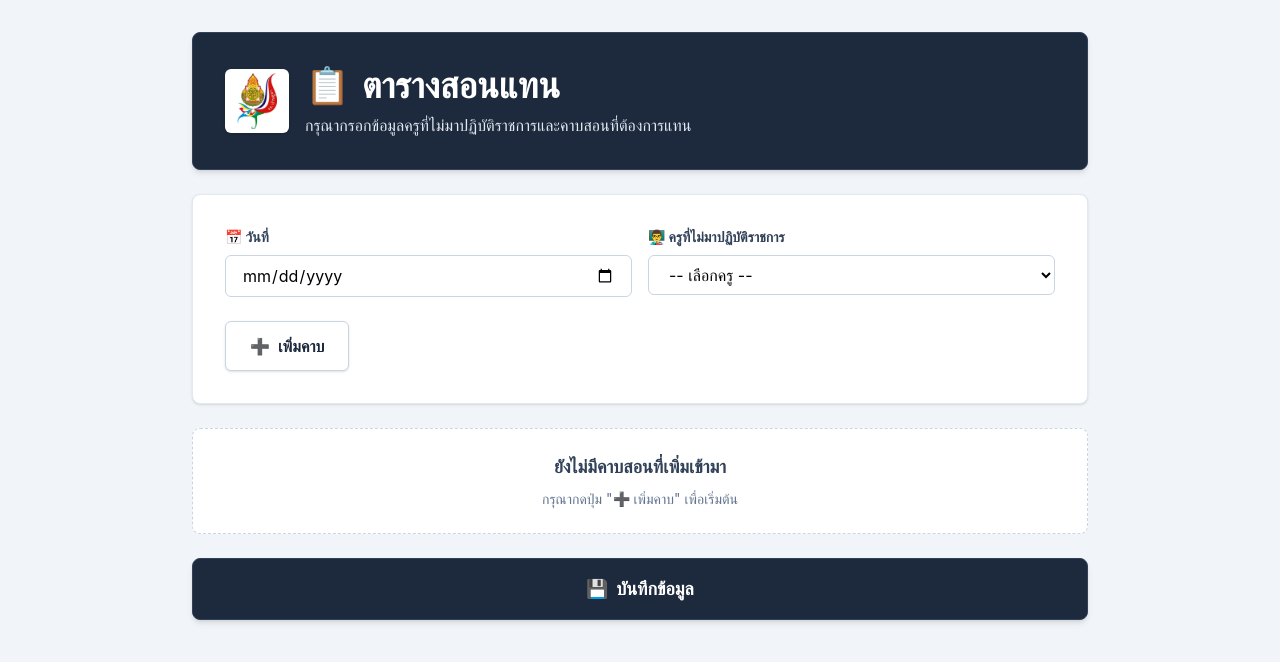
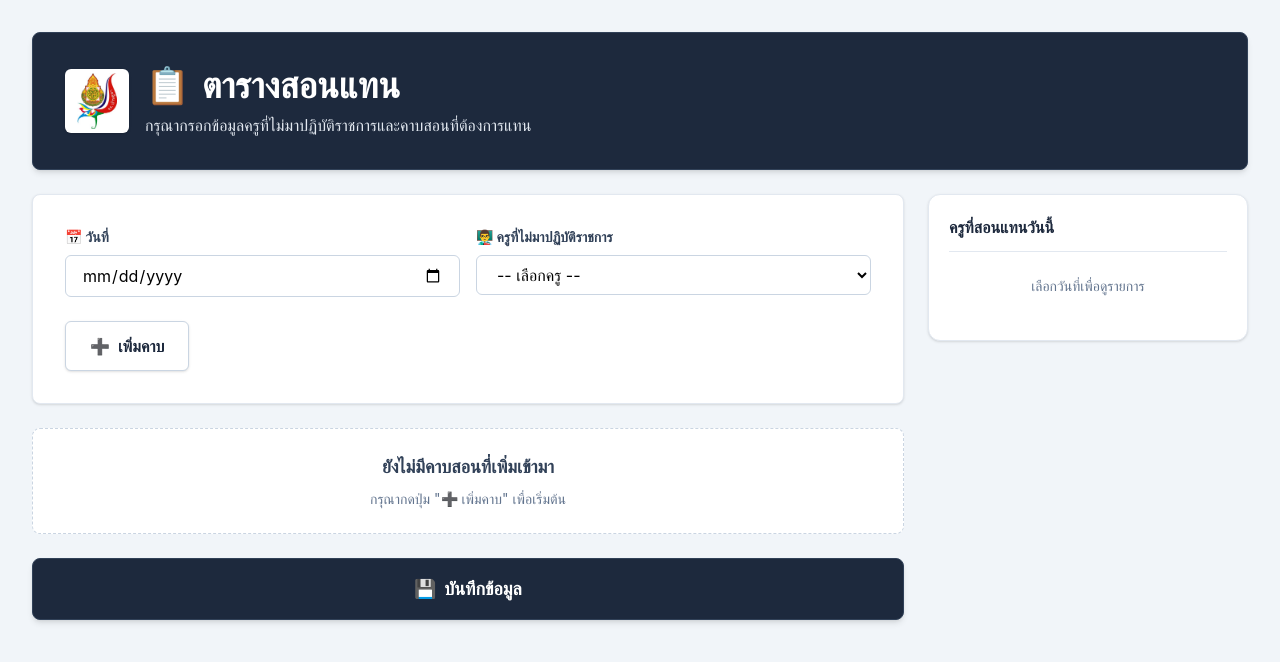
Before and after one commit to doctorjae007/sorntan, a React (Vite) app: page / in a window 1280 px wide. Shown: the top 662 px of the page. Built offline with nearby package versions, Linux system fonts and the light colour scheme.

Commit message:
Move substitute summary to sidebar

```diff
--- a/src/pages/FormPage.jsx
+++ b/src/pages/FormPage.jsx
@@ -130,10 +130,13 @@ export default function FormPage({ onSubmit }) {
     <div className="min-h-screen bg-slate-100 p-4 sm:p-6 lg:p-8">
 
       {/* Container */}
-      <div className="max-w-4xl mx-auto">
+      <div className="max-w-7xl mx-auto">
 
         {/* Header */}
         <Header />
+
+        <div className="grid grid-cols-1 lg:grid-cols-[minmax(0,1fr)_320px] gap-6 items-start">
+          <main className="min-w-0">
 
         {/* Form Section */}
         <div className="bg-white rounded-lg shadow-sm p-6 sm:p-8 mb-6 border border-slate-200">
@@ -174,7 +177,7 @@ export default function FormPage({ onSubmit }) {
             </div>
           </div>
 
-          {form.date && (
+          {false && form.date && (
             <div className="mb-6 rounded-lg border border-slate-200 bg-slate-50 p-4">
               <div className="flex flex-col gap-1 sm:flex-row sm:items-center sm:justify-between">
                 <h2 className="font-bold text-slate-800">ครูที่สอนแทนวันนี้</h2>
@@ -250,6 +253,44 @@ export default function FormPage({ onSubmit }) {
         {/* Submit Button */}
         <ExportButton onClick={handleSubmit} isLoading={isLoading} />
 
+          </main>
+
+          <aside className="rounded-xl border border-slate-200 bg-white p-5 shadow-sm lg:sticky lg:top-6">
+            <div className="flex items-center justify-between gap-3 border-b border-slate-200 pb-3">
+              <h2 className="font-bold text-slate-800">ครูที่สอนแทนวันนี้</h2>
+              {form.date && <span className="text-xs text-slate-500">{form.date}</span>}
+            </div>
+
+            {!form.date ? (
+              <p className="py-6 text-center text-sm text-slate-500">เลือกวันที่เพื่อดูรายการ</p>
+            ) : isAssignmentsLoading ? (
+              <p className="py-6 text-center text-sm text-slate-500">กำลังโหลดข้อมูล...</p>
+            ) : assignmentsByTeacher.length === 0 ? (
+              <p className="py-6 text-center text-sm text-slate-500">ยังไม่มีครูที่ถูกจัดสอนแทนในวันนี้</p>
+            ) : (
+              <div className="mt-4 space-y-3">
+                {assignmentsByTeacher.map((item, index) => (
+                  <div
+                    key={item.teacher}
+                    className={`rounded-xl border p-3 ${
+                      index % 3 === 0
+                        ? "border-sky-200 bg-sky-50"
+                        : index % 3 === 1
+                          ? "border-emerald-200 bg-emerald-50"
+                          : "border-amber-200 bg-amber-50"
+                    }`}
+                  >
+                    <p className="font-bold text-slate-800">🧑‍🏫 {item.teacher}</p>
+                    <p className="mt-1 text-sm text-slate-600">
+                      คาบที่สอนแทน <span className="font-bold">{item.periods.join(", ")}</span>
+                    </p>
+                  </div>
+                ))}
+              </div>
+            )}
+          </aside>
+        </div>
+
       </div>
     </div>
   );
```
Also changed, not shown: 4 other files (tests, documents, lock files or other folders).
